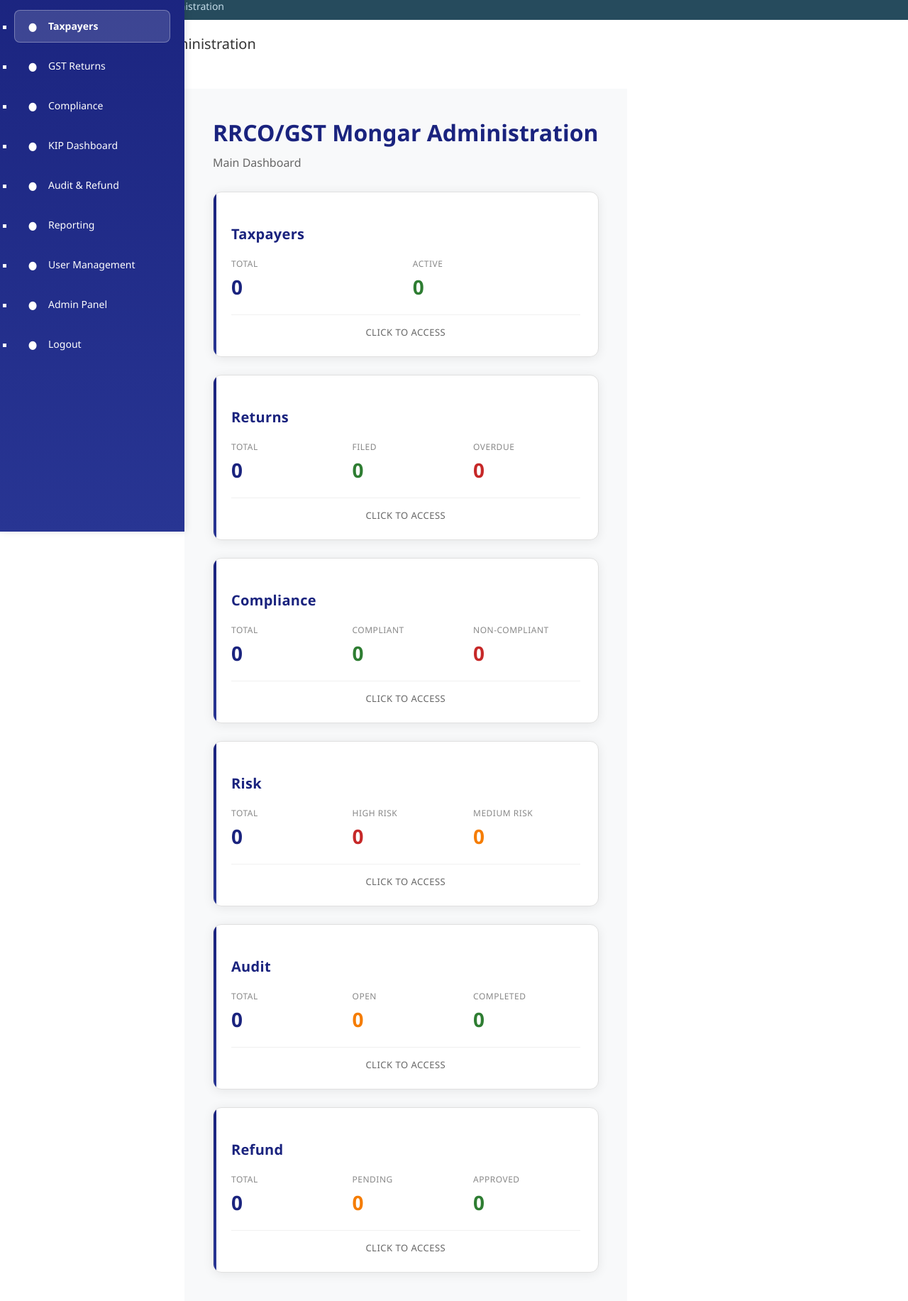
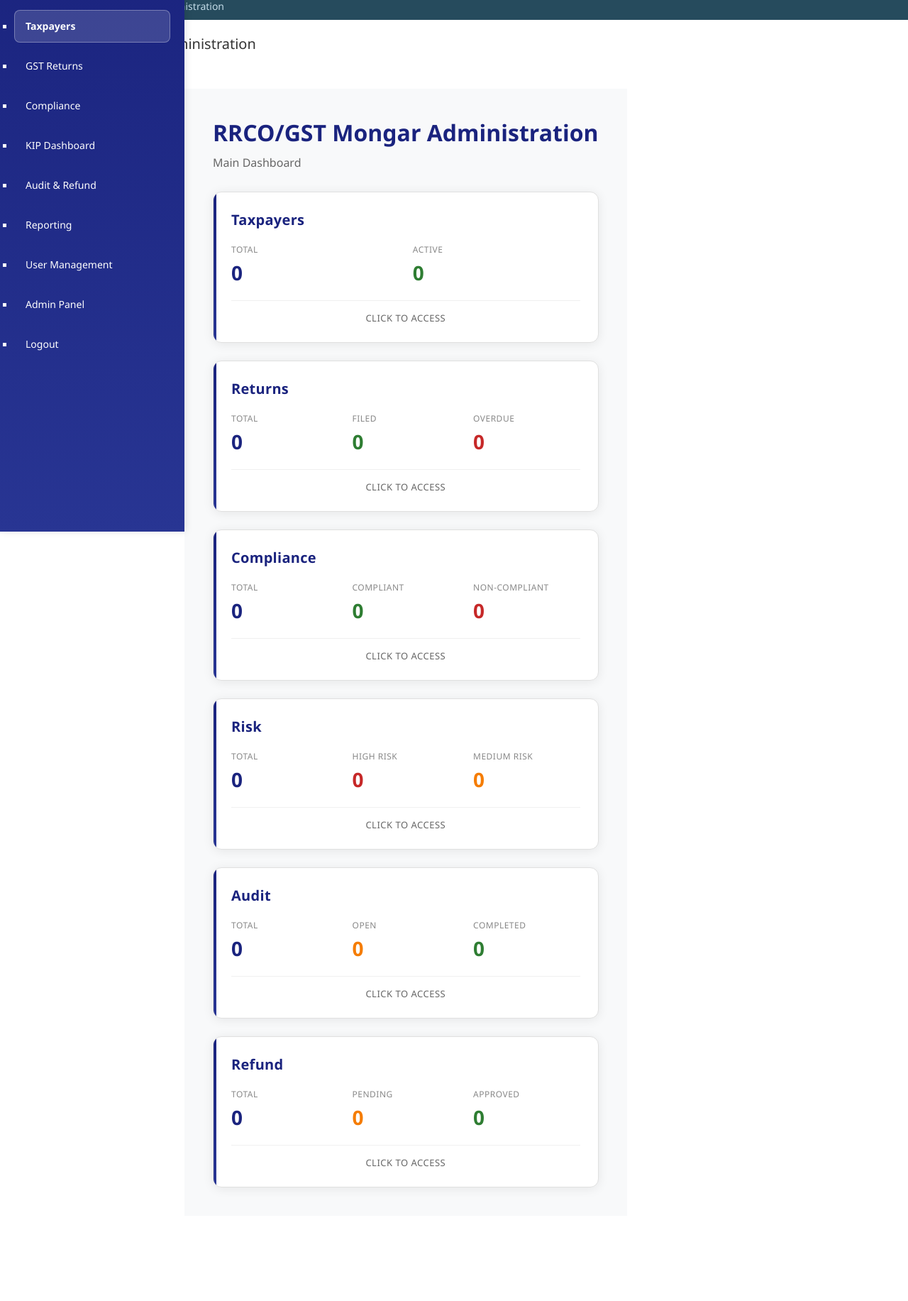
Before and after one commit to jamphel-tshering/gst_compliance_system, a Django app: page /admin/dashboard/ in a window 1280 px wide. Shown: the part 91-1924 px from the top of the page at 71% size. After the commit the page ends 1770 px from the top, so only its background shows below. Run offline with Django 5.2, Linux system fonts and the light colour scheme; data that the repository does not hold is empty.

Commit message:
Remove all icons for cleaner professional design
- Removed bullet point icons from sidebar menu
- Hidden card icons completely for cleaner appearance
- Simplified sidebar menu styling without icons
- More professional and minimalist design
- Better readability without visual clutter

```diff
--- a/templates/core/main_dashboard.html
+++ b/templates/core/main_dashboard.html
@@ -61,8 +61,7 @@ body {
 }
 
 .sidebar-menu a {
-    display: flex;
-    align-items: center;
+    display: block;
     padding: 12px 15px;
     color: white;
     text-decoration: none;
@@ -85,13 +84,6 @@ body {
     background: rgba(255,255,255,0.15);
     border-color: rgba(255,255,255,0.3);
     font-weight: 600;
-}
-
-.sidebar-menu .icon {
-    margin-right: 12px;
-    font-size: 16px;
-    width: 20px;
-    text-align: center;
 }
 
 .main-content {
@@ -154,6 +146,7 @@ body {
     font-size: 36px;
     margin-bottom: 20px;
     color: #1a237e;
+    display: none;
 }
 
 .card-title {
@@ -227,15 +220,15 @@ body {
     <div class="sidebar">
         <h2>GST System</h2>
         <ul class="sidebar-menu">
-            <li><a href="/admin/taxpayers/taxpayermaster/" class="active"><span class="icon">●</span>Taxpayers</a></li>
-            <li><a href="/admin/returns/gstreturn/"><span class="icon">●</span>GST Returns</a></li>
-            <li><a href="/admin/compliance/compliancemonitoring/"><span class="icon">●</span>Compliance</a></li>
-            <li><a href="/compliance/compliance_risk_dashboard/"><span class="icon">●</span>KIP Dashboard</a></li>
-            <li><a href="/admin/audit_refund/auditcase/"><span class="icon">●</span>Audit & Refund</a></li>
-            <li><a href="/admin/reporting/reporttemplate/"><span class="icon">●</span>Reporting</a></li>
-            <li><a href="/admin/core/user/"><span class="icon">●</span>User Management</a></li>
-            <li><a href="/admin/"><span class="icon">●</span>Admin Panel</a></li>
-            <li><a href="/logout/"><span class="icon">●</span>Logout</a></li>
+            <li><a href="/admin/taxpayers/taxpayermaster/" class="active">Taxpayers</a></li>
+            <li><a href="/admin/returns/gstreturn/">GST Returns</a></li>
+            <li><a href="/admin/compliance/compliancemonitoring/">Compliance</a></li>
+            <li><a href="/compliance/compliance_risk_dashboard/">KIP Dashboard</a></li>
+            <li><a href="/admin/audit_refund/auditcase/">Audit & Refund</a></li>
+            <li><a href="/admin/reporting/reporttemplate/">Reporting</a></li>
+            <li><a href="/admin/core/user/">User Management</a></li>
+            <li><a href="/admin/">Admin Panel</a></li>
+            <li><a href="/logout/">Logout</a></li>
         </ul>
     </div>
 
```
